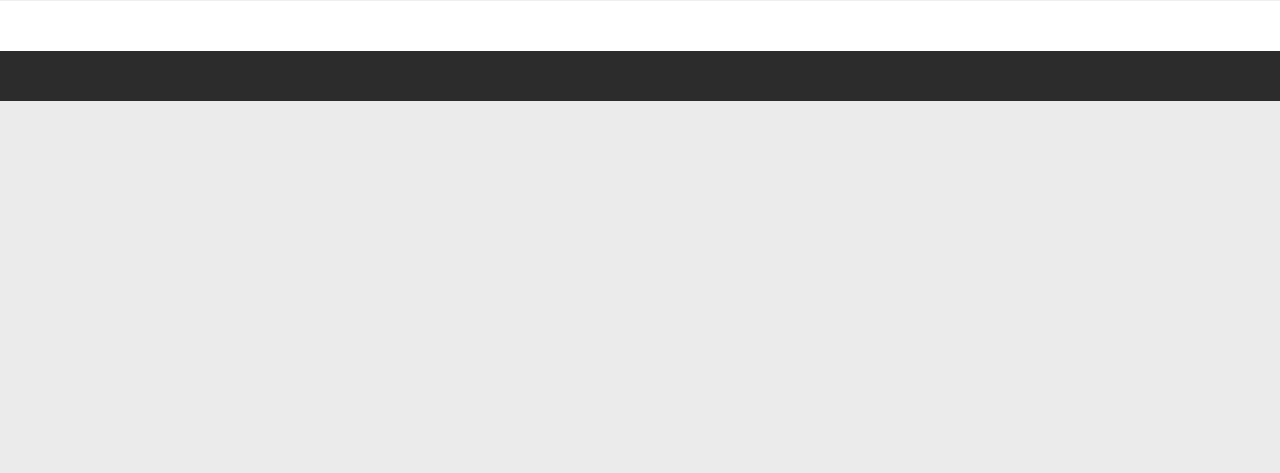
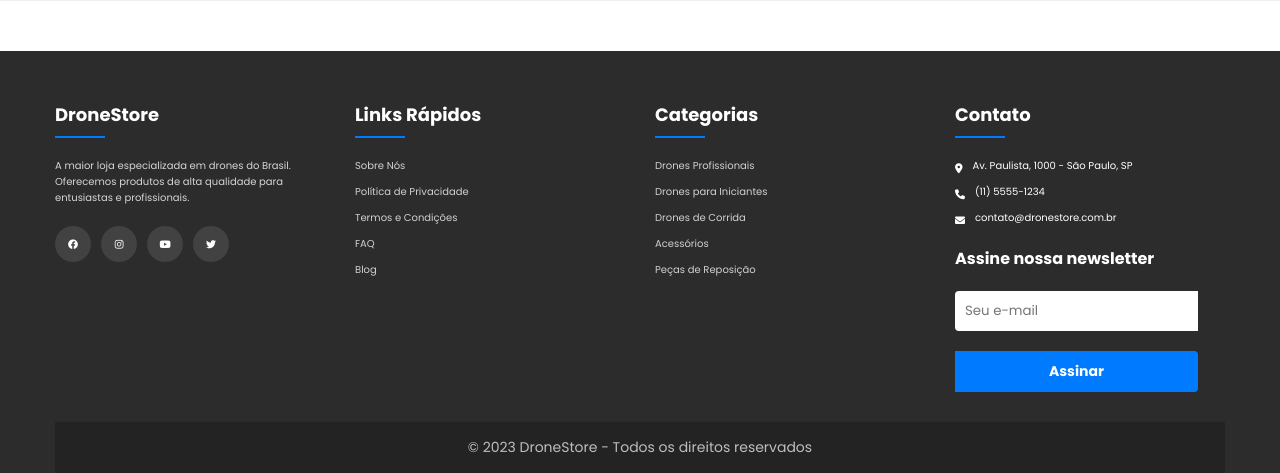
Before and after one commit to victorhvicente/projeto-eccommerce, a PHP site: page /cadastro.php in a window 1280 px wide. Shown: the part 863-1336 px from the top of the page. Before the commit the page ends 964 px from the top, so only its background shows below. Run offline with PHP 8.4, Linux system fonts and the light colour scheme.

Commit message:
Ajustes nas views Login e Cadastro

```diff
--- a/view/cadastro.php
+++ b/view/cadastro.php
@@ -87,7 +87,58 @@ session_start();
     </main>
 
     <footer>
-        <!-- Rodapé permanece igual -->
+        <div class="container">
+            <div class="footer-columns">
+                <div class="footer-column">
+                    <h3>DroneStore</h3>
+                    <p>A maior loja especializada em drones do Brasil. Oferecemos produtos de alta qualidade para entusiastas e profissionais.</p>
+                    <div class="social-icons">
+                        <a href="#"><i class="fab fa-facebook"></i></a>
+                        <a href="#"><i class="fab fa-instagram"></i></a>
+                        <a href="#"><i class="fab fa-youtube"></i></a>
+                        <a href="#"><i class="fab fa-twitter"></i></a>
+                    </div>
+                </div>
+                <div class="footer-column">
+                    <h3>Links Rápidos</h3>
+                    <ul>
+                        <li><a href="#">Sobre Nós</a></li>
+                        <li><a href="#">Política de Privacidade</a></li>
+                        <li><a href="#">Termos e Condições</a></li>
+                        <li><a href="#">FAQ</a></li>
+                        <li><a href="#">Blog</a></li>
+                    </ul>
+                </div>
+                <div class="footer-column">
+                    <h3>Categorias</h3>
+                    <ul>
+                        <li><a href="#">Drones Profissionais</a></li>
+                        <li><a href="#">Drones para Iniciantes</a></li>
+                        <li><a href="#">Drones de Corrida</a></li>
+                        <li><a href="#">Acessórios</a></li>
+                        <li><a href="#">Peças de Reposição</a></li>
+                    </ul>
+                </div>
+                <div class="footer-column">
+                    <h3>Contato</h3>
+                    <ul class="contact-info">
+                        <li><i class="fas fa-map-marker-alt"></i> Av. Paulista, 1000 - São Paulo, SP</li>
+                        <li><i class="fas fa-phone"></i> (11) 5555-1234</li>
+                        <li><i class="fas fa-envelope"></i> contato@dronestore.com.br</li>
+                    </ul>
+                    <div class="newsletter">
+                        <h4>Assine nossa newsletter</h4>
+                        <form>
+                            <input type="email" placeholder="Seu e-mail">
+                            <button type="submit">Assinar</button>
+                        </form>
+                    </div>
+                </div>
+            </div>
+            <div class="footer-bottom">
+                <p>&copy; 2023 DroneStore - Todos os direitos reservados</p>
+            </div>
+        </div>
     </footer>
 </body>
 </html>
```
Also changed, not shown: view/login.php (+52 -1 lines).
